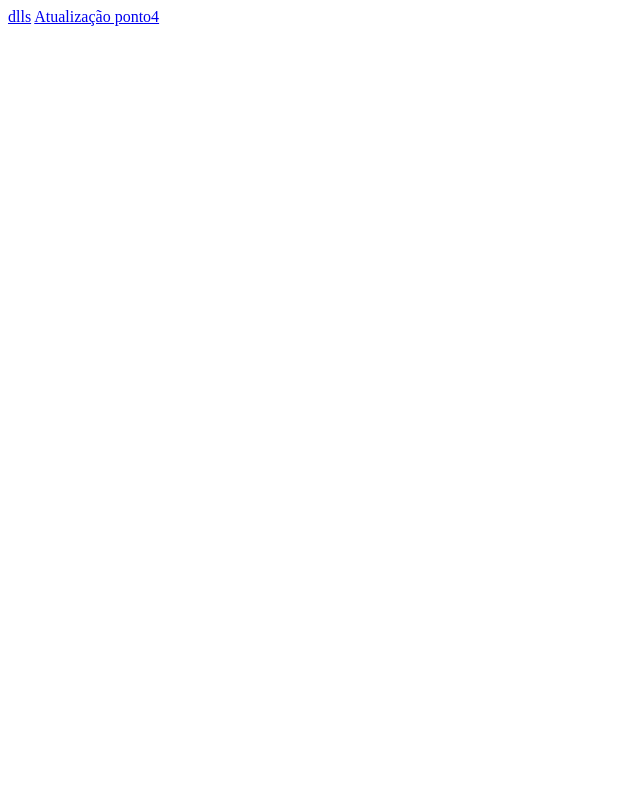
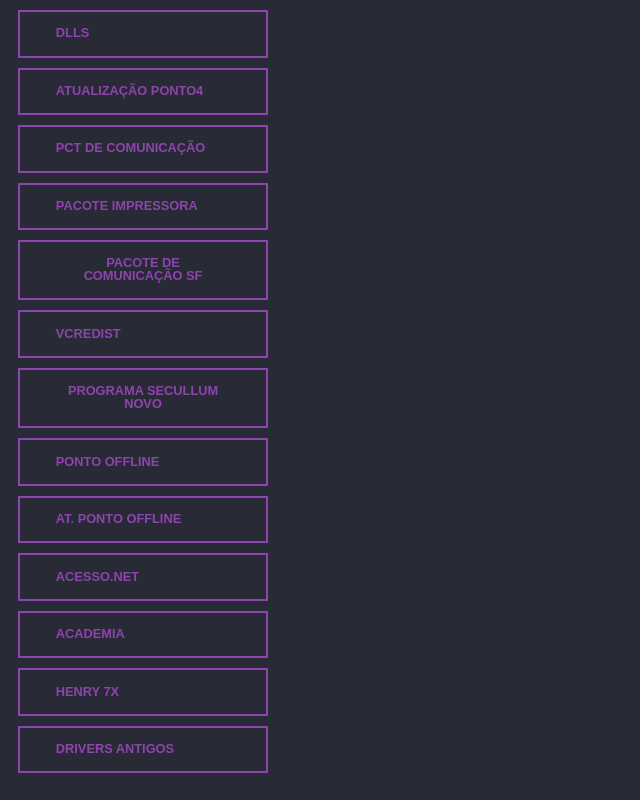
Before and after one commit to netrodslessa/netrodslessa.github.io, a plain HTML site: page index.html in a window 1280 px wide. Shown: the whole page, without its empty margins (0-640 px from the left). Drawn offline with Linux system fonts and the light colour scheme.

Commit message:
primeiros dados

```diff
--- a/index.html
+++ b/index.html
@@ -3,10 +3,23 @@
 <head>
     <meta charset="UTF-8">
     <meta name="viewport" content="width=device-width, initial-scale=1.0">
+    <link href="style/style.css" rel="stylesheet">
     <title>Links Rápidos</title>
 </head>
 <body>
-    <a href="www.secullum.com.br/dlls.exe ">dlls</a>
-    <a href="www.secullum.com.br/at-ponto4.exe ">Atualização ponto4</a>
+    <a class = "btn fifth" href="www.secullum.com.br/dlls.exe" target="_blank">dlls</a>
+    <a class = "btn fifth"  href="www.secullum.com.br/at-ponto4.exe" target="_blank">Atualização ponto4</a>
+    <a class = "btn fifth"  href="www.secullum.com.br/at-henry.exe" target="_blank">pct de comunicação</a>
+    <a class = "btn fifth"  href="www.secullum.com.br/at-rel.exe" target="_blank">pacote IMPRESSORA</a>
+    <a class = "btn fifth"  href="www.secullum.com.br/at-sf.exe" target="_blank">Pacote de comunicação SF</a>
+    <a class = "btn fifth"  href="https://download.microsoft.com/download/5/D/8/5D8C65CB-C849-4025-8E95-C3966CAFD8AE/vcredist_x86.exe" target="_blank">vcredist</a>
+    <a class = "btn fifth"  href="https://www.secullum.com.br/ponto4/Pontosec4-setup.exe " target="_blank">Programa secullum novo</a>
+    <a class = "btn fifth"  href="https://www.secullum.com.br/SecullumPontoOffline-setup.exe" target="_blank">Ponto offline</a>
+    <a class = "btn fifth"  href="www.secullum.com.br/at-ponto-offline.exe" target="_blank">At. Ponto Offline</a>
+    <a class = "btn fifth"  href="https://www.secullum.com.br/acessonet/AcessoNetSetup.exe" target="_blank">Acesso.net</a>
+    <a class = "btn fifth"  href="https://www.secullum.com.br/academianet/AcademiaNetSetup.exe" target="_blank">Academia</a>
+    <a class = "btn fifth"  href="https://drive.google.com/open?id=0B3PkXgYuOJg0QzZ5Wk1VNFgzTkk" target="_blank">HENRY 7X</a>
+    <a class = "btn fifth"  href="https://wstechsolucoes.com/softwares/" target="_blank">drivers antigos</a>
+
 </body>
 </html>
--- /dev/null
+++ b/style/style.css
@@ -0,0 +1,68 @@
+body {
+    background-color: #282a36;
+}
+.btn {
+    width: 250px;
+    box-sizing: border-box;
+    -webkit-appearance: none;
+       -moz-appearance: none;
+            appearance: none;
+    background-color: transparent;
+    border: 2px solid #e74c3c;
+    border-radius: 0.6em;
+    color: #e74c3c;
+    cursor: pointer;
+    display: -webkit-box;
+    display: -webkit-flex;
+    display: -ms-flexbox;
+    display: flex;
+    -webkit-align-self: center;
+        -ms-flex-item-align: center;
+            align-self: center;
+    font-size: 0.8rem;
+    font-weight: 400;
+    line-height: 1;
+    margin: 10px;
+    padding: 1.2em 2.8em;
+    text-decoration: none;
+    text-align: center;
+    text-transform: uppercase;
+    font-family: 'Montserrat', sans-serif;
+    font-weight: 700;
+  }
+  .btn:hover, .btn:focus {
+    color: #fff;
+    outline: 0;
+  }
+
+.fifth {
+    border-color: #8e44ad;
+    border-radius: 0;
+    color: #8e44ad;
+    position: relative;
+    overflow: hidden;
+    z-index: 1;
+    -webkit-transition: color 150ms ease-in-out;
+    transition: color 150ms ease-in-out;
+  }
+  .fifth:after {
+    content: '';
+    position: absolute;
+    display: block;
+    top: 0;
+    left: 50%;
+    -webkit-transform: translateX(-50%);
+            transform: translateX(-50%);
+    width: 0;
+    height: 100%;
+    background: #8e44ad;
+    z-index: -1;
+    -webkit-transition: width 150ms ease-in-out;
+    transition: width 150ms ease-in-out;
+  }
+  .fifth:hover {
+    color: #fff;
+  }
+  .fifth:hover:after {
+    width: 110%;
+  }
```
